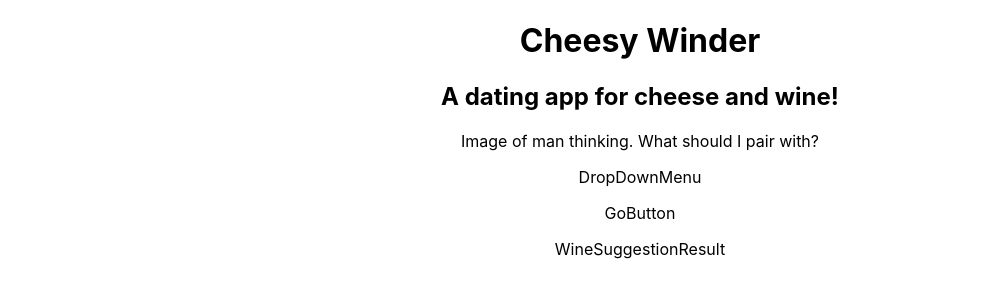
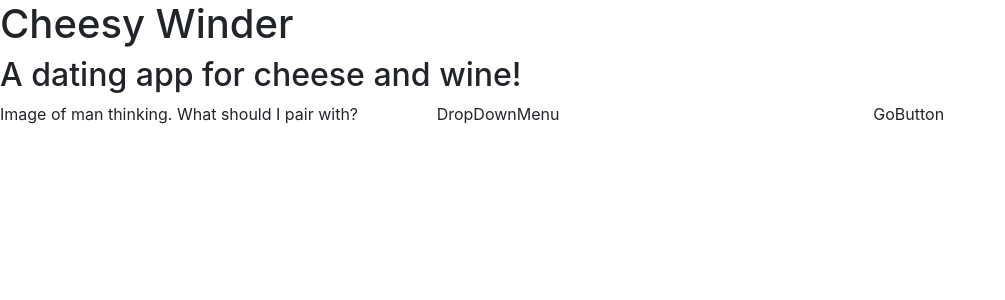
Before and after one commit to dont-worry-brie-happy/cheesy-winder-app-frontend, a React app: page / in a window 1280 px wide. Shown: the top 300 px of the page, without its empty margins (0-1005 px from the left). Built offline with nearby package versions, Linux system fonts and the light colour scheme.

Commit message:
CWINDER003

```diff
--- a/public/index.html
+++ b/public/index.html
@@ -22,6 +22,7 @@
       work correctly both with client-side routing and a non-root public URL.
       Learn how to configure a non-root public URL by running `npm run build`.
     -->
+    <link rel="stylesheet" href="https://stackpath.bootstrapcdn.com/bootstrap/4.3.1/css/bootstrap.min.css" integrity="sha384-ggOyR0iXCbMQv3Xipma34MD+dH/1fQ784/j6cY/iJTQUOhcWr7x9JvoRxT2MZw1T" crossorigin="anonymous" />
     <title>React App</title>
   </head>
   <body>
--- a/src/App.js
+++ b/src/App.js
@@ -10,20 +10,26 @@ import WineSuggestionResult from './components/WineSuggestionResult.js';
 class App extends Component {
   render() {
     return (
-      <div className="App">
       <div>
-          <Title/>
+
+      <div>
+          <Title />
         </div>
+
         <div>
-          <Description/>
+          <Description />
         </div>
-        <div>
-          <Picture/><DropDownMenu/><GoButton/>
-        <div>
-        <WineSuggestionResult/>
+
+        <div class="row">
+          <div class="col-sm-4" ><Picture />
+          </div>
+          <div class="col-sm-4" ><DropDownMenu />
+          </div>
+          <div class="col-sm-4" ><GoButton />
           </div>
         </div>
 </div>
+
         );
       }
     }
```
Also changed, not shown: 1 other file (tests, documents, lock files or other folders). Lines whose indentation alone changed are shown as unchanged.
